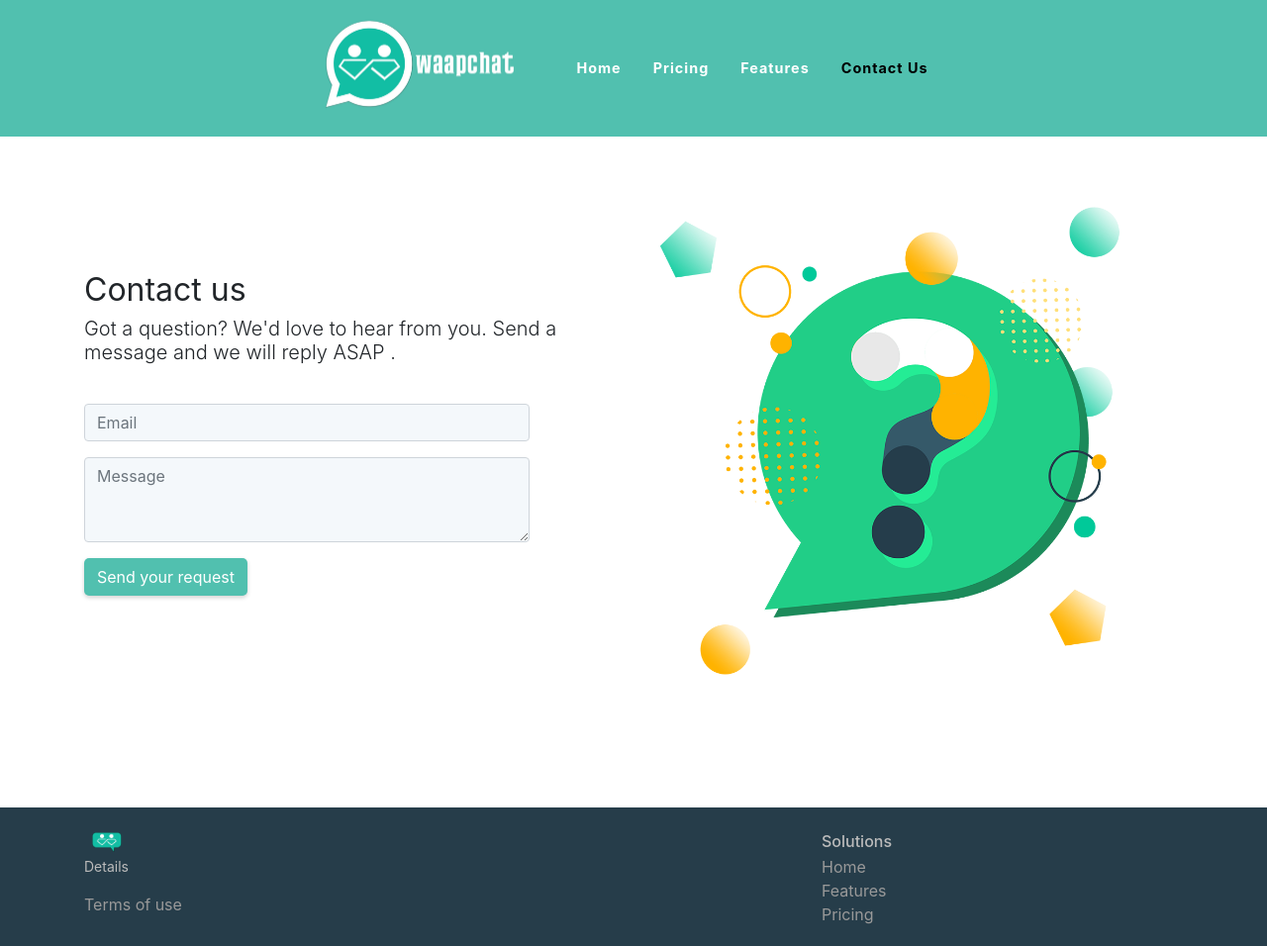
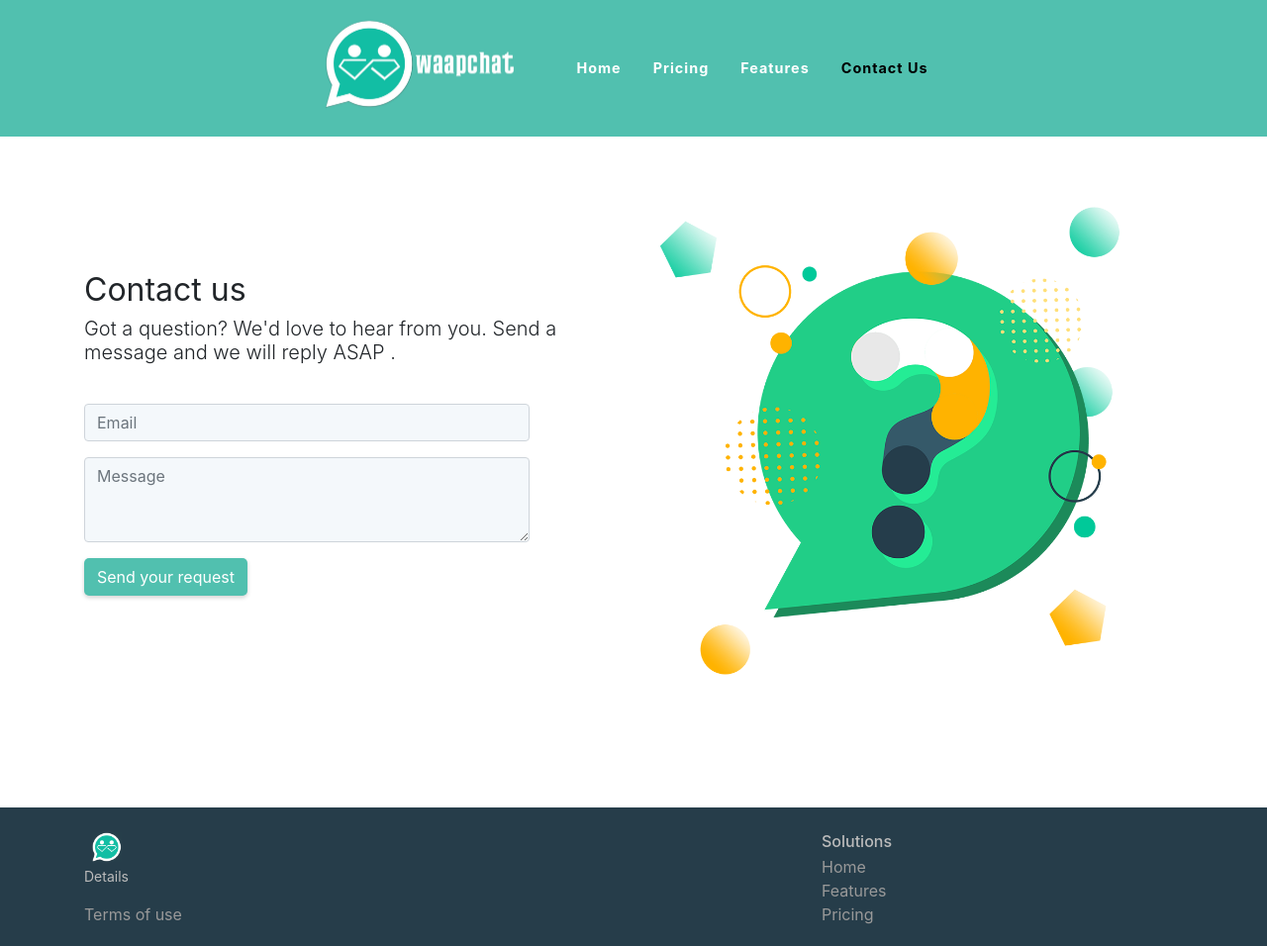
Before and after one commit to riskpinsar/wappchat, a plain HTML site: page contact-us.html in a window 1280 px wide. Shown: the whole page at 99% size. Drawn offline with nearby package versions, Linux system fonts and the light colour scheme; no server answers.

Commit message:
footer updated

```diff
--- a/contact-us.html
+++ b/contact-us.html
@@ -154,7 +154,7 @@
             <div class="d-flex flex-wrap">
                 <div class="sec legal">
                     <div class="pb-1 pl-2">
-                        <img src="assets/New Logo.png" width="30">
+                        <img src="assets/Logo_Footer.jpeg" width="30">
                     </div>
                     <p class="disclaimer mb-2 mb-xl-3">
                        Details
```
Also changed, not shown: features.html (+1 -1 lines), index.html (+1 -1 lines), pricing.html (+1 -1 lines), assets/Logo_Footer.jpeg (added).
